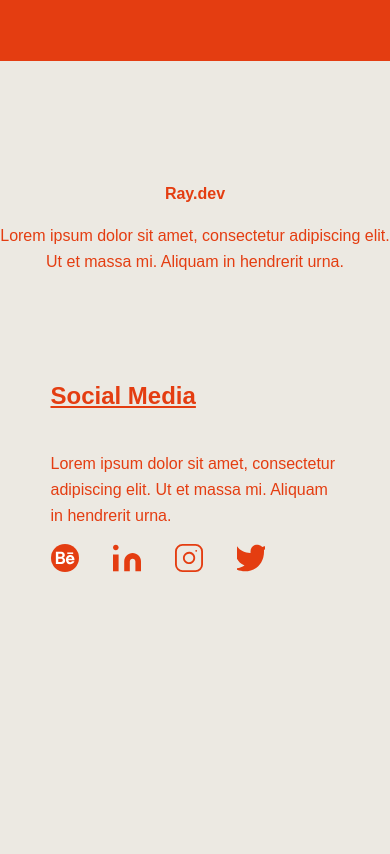
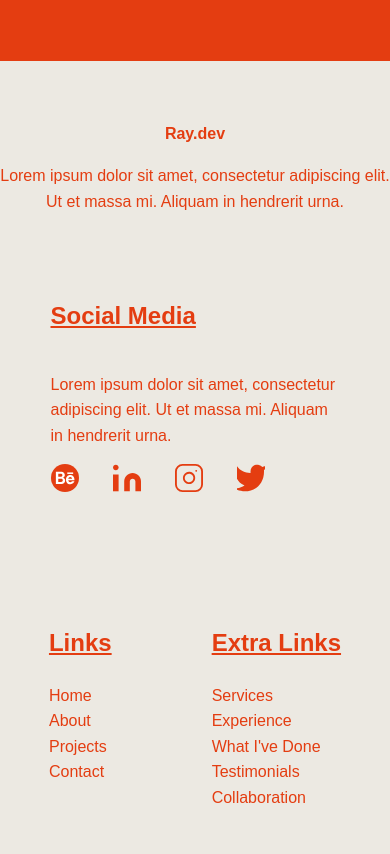
Before and after one commit to Bakbak24/portfoliosite, a plain HTML site: page about.html in a window 390 px wide. Shown: the part 2380-3234 px from the top of the page. Drawn offline with Linux system fonts and the light colour scheme.

Commit message:
style: Refactor CSS styles for better organization and readability

```diff
--- a/css/style.css
+++ b/css/style.css
@@ -100,7 +100,7 @@ nav ul li:nth-child(1) a::after {
     height: 789px;
 }
 
-form{
+form {
     display: flex;
     flex-direction: column;
     justify-content: center;
@@ -124,7 +124,7 @@ form input[type="submit"] {
     gap: 20px;
 }
 
-.group{
+.group {
     display: flex;
     flex-direction: column;
 }
@@ -156,7 +156,7 @@ textarea {
     resize: none;
 }
 
-@media only screen and (max-width:715px){
+@media only screen and (max-width:715px) {
     #contact-form {
         display: flex;
         justify-content: center;
@@ -165,7 +165,7 @@ textarea {
         height: 789px;
     }
 
-    form{
+    form {
         display: flex;
         flex-direction: column;
         justify-content: center;
@@ -191,7 +191,7 @@ textarea {
         gap: 20px;
     }
 
-    .group{
+    .group {
         display: flex;
         flex-direction: column;
     }
@@ -220,7 +220,7 @@ textarea {
     }
 }
 
-@media only screen and (max-width:405px){
+@media only screen and (max-width:405px) {
     .group input {
         padding: 17px;
         border-radius: 8px;
@@ -232,14 +232,15 @@ textarea {
         width: 325px;
     }
 }
-#sub-btn{
+
+#sub-btn {
     margin-top: 33px;
     display: flex;
     justify-content: center;
     width: 100%;
 }
 
-#project-h1{
+#project-h1 {
     margin-top: -22px;
     margin-bottom: 110px;
 }
@@ -400,8 +401,9 @@ button {
 
 #exp-span {
     text-align: left;
-    width: 1100px;
+    width: 100%;
     margin-top: 85px;
+    padding-left: 15%;
 }
 
 .service {
@@ -552,7 +554,8 @@ button {
     text-align: center;
     width: 550px;
 }
-@media only screen and (max-width:580px){
+
+@media only screen and (max-width:580px) {
 
     #collaboration h1 {
         font-size: 3.3rem;
@@ -566,11 +569,12 @@ button {
 
 }
 
-@media only screen and (max-width:400px){
+@media only screen and (max-width:400px) {
     #collaboration p {
         width: 300px;
     }
 }
+
 footer {
     display: flex;
     flex-direction: column;
@@ -588,10 +592,11 @@ footer ul {
 
 footer h2 {
     text-decoration: underline;
+    margin-top: 0;
 }
 
 footer b {
-    margin-top: 120px;
+    margin-top: 60px;
 }
 
 #footer-content {
@@ -599,6 +604,7 @@ footer b {
     flex-wrap: wrap;
     justify-content: center;
     align-items: center;
+    max-width: 900px;
     gap: 200px;
 }
 
@@ -611,5 +617,11 @@ footer b {
     flex-direction: column;
     justify-content: flex-start;
     align-items: flex-start;
-    height: 300px;
+    height: 227px;
 }
+
+@media only screen and (max-width:885px){
+    #footer-content {
+        gap: 100px;
+    }
+}
```
